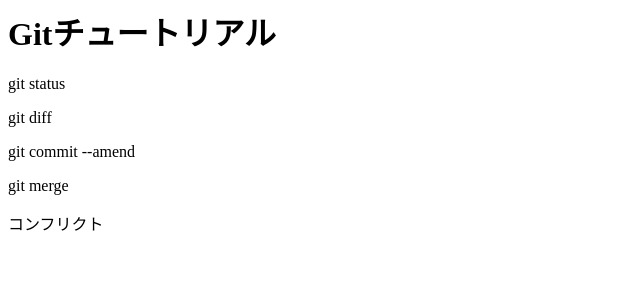
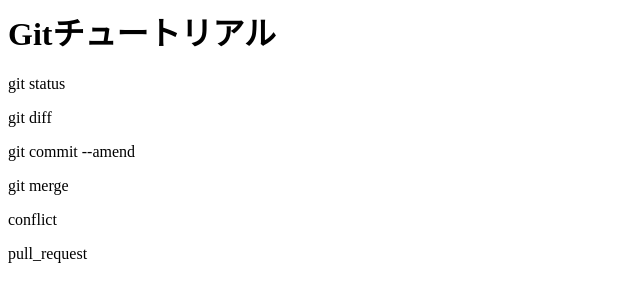
Before and after one commit to selrelia/git_tutorial2, a plain HTML site: page index.html in a window 1280 px wide. Shown: the whole page, without its empty margins (0-640 px from the left). Drawn offline with Linux system fonts and the light colour scheme.

Commit message:
pull_request added

```diff
--- a/index.html
+++ b/index.html
@@ -3,4 +3,5 @@
 <p>git diff</p>
 <p>git commit --amend</p>
 <p>git merge</p>
-<p>コンフリクト</p>
+<p>conflict</p>
+<p>pull_request</p>
```
